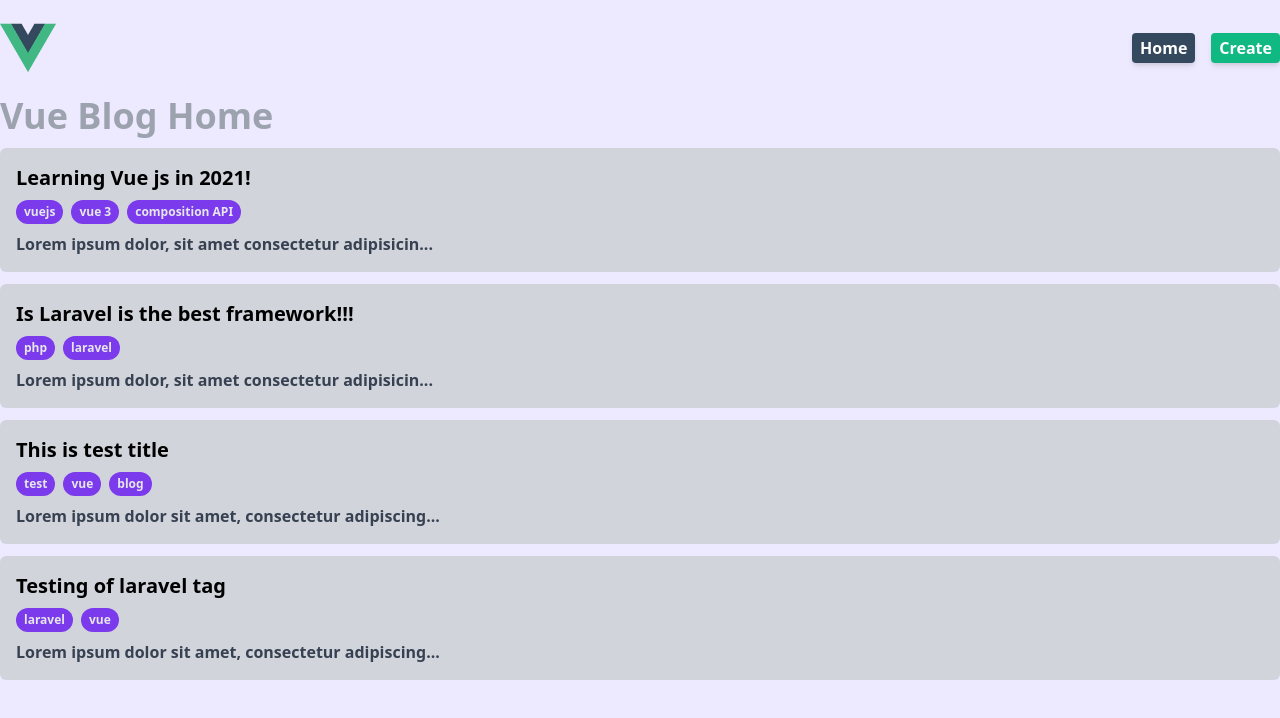
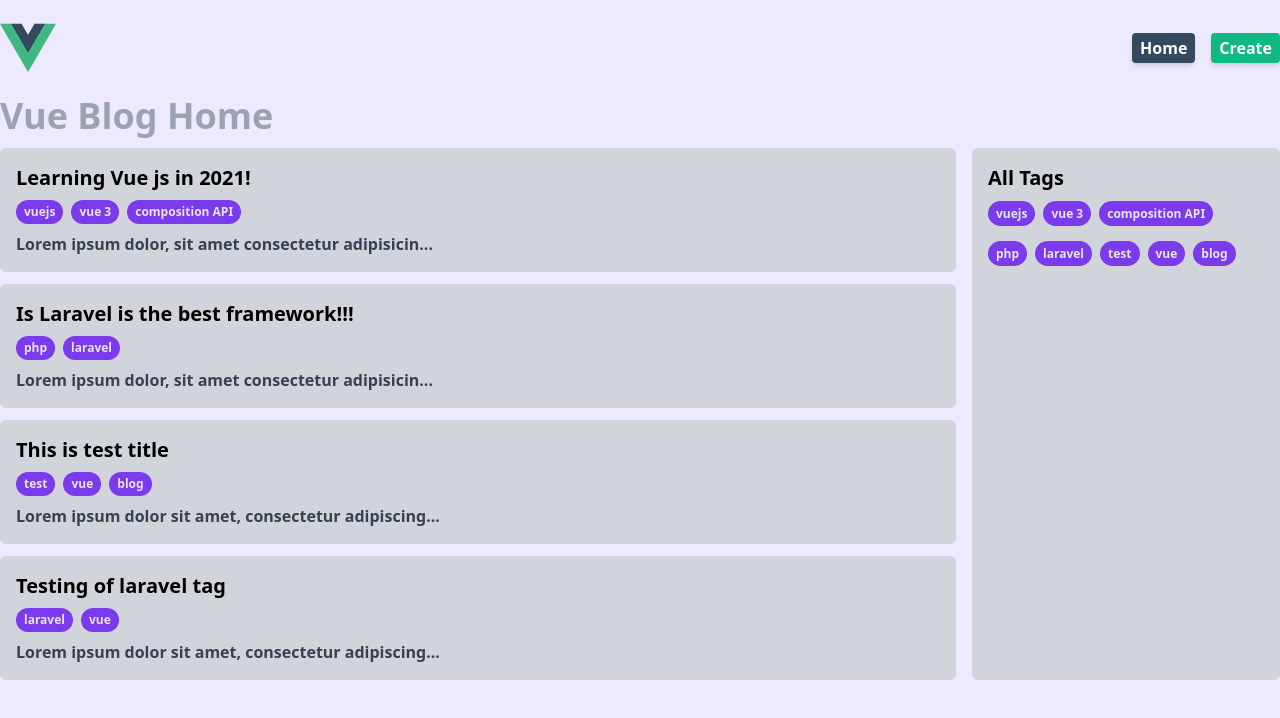
Before and after one commit to Mostakimul/vue-blog-app, a Vue app: page / in a window 1280 px wide. Shown: the top 718 px of the page. Built offline with nearby package versions, Linux system fonts and the light colour scheme; data requests are answered from the project's data file.

Commit message:
showing all tags and filtering by tags

```diff
--- /dev/null
+++ b/src/components/BlogTags.vue
@@ -0,0 +1,34 @@
+<template>
+  <div class="tags bg-gray-300 my-3 p-4 rounded-md">
+    <h3 class="text-xl font-semibold">All Tags</h3>
+    <p v-for="tag in tags" :key="tag" class="inline-block py-2">
+      <router-link
+        :to="{ name: 'BlogTag', params: { tag: tag } }"
+        class="bg-purple-600 text-gray-200 my-2 mr-2 py-1 px-2 text-xs font-semibold rounded-full"
+        >{{ tag }}</router-link
+      >
+    </p>
+  </div>
+</template>
+
+<script>
+import getTags from '../composables/getTags';
+export default {
+  props: {
+    posts: {
+      type: Object,
+    },
+  },
+  setup(props) {
+    const { tags } = getTags(props.posts);
+
+    return { tags };
+  },
+};
+</script>
+
+<style scoped>
+.tags a.router-link-active {
+  background-color: rgba(76, 29, 149, 1);
+}
+</style>
--- /dev/null
+++ b/src/composables/getTags.js
@@ -0,0 +1,19 @@
+import { ref } from 'vue';
+
+const getTags = (posts) => {
+  const tags = ref([]);
+  const allTags = new Set();
+
+  posts.forEach((post) => {
+    post.tags.forEach((tag) => {
+      allTags.add(tag);
+    });
+  });
+
+  // converted set into a array by destrucring
+  tags.value = [...allTags];
+
+  return { tags };
+};
+
+export default getTags;
--- a/src/views/BlogTag.vue
+++ b/src/views/BlogTag.vue
@@ -6,8 +6,9 @@
     <TheError :error="error" />
 
     <!-- Filtered post -->
-    <div v-if="posts.length">
-      <BlogList :posts="filterTagPost" />
+    <div v-if="posts.length" class="grid grid-cols-4 gap-4">
+      <BlogList :posts="filterTagPost" class="col-span-3" />
+      <BlogTags :posts="posts" />
     </div>
     <!-- loading -->
     <TheLoader v-else />
@@ -22,6 +23,7 @@ import BlogList from '../components/BlogList.vue';
 import TheError from '../components/TheError.vue';
 import ThePageTitle from '../components/ThePageTitle.vue';
 import { useRoute } from 'vue-router';
+import BlogTags from '../components/BlogTags.vue';
 
 export default {
   props: {
@@ -34,6 +36,7 @@ export default {
     TheLoader,
     BlogList,
     ThePageTitle,
+    BlogTags,
   },
   setup(props) {
     const page = `All ${props.tag} posts`;
--- a/src/views/Home.vue
+++ b/src/views/Home.vue
@@ -6,8 +6,9 @@
     <!-- error div -->
     <TheError :error="error" />
     <!-- Passign through props -->
-    <div v-if="posts.length">
-      <BlogList :posts="posts" />
+    <div v-if="posts.length" class="grid grid-cols-4 gap-4">
+      <BlogList :posts="posts" class="col-span-3" />
+      <BlogTags :posts="posts" />
     </div>
     <!-- loading -->
     <TheLoader v-else />
@@ -21,6 +22,7 @@ import TheLoader from '../components/TheLoader.vue';
 import TheError from '../components/TheError.vue';
 import TheHeader from '../components/TheHeader.vue';
 import ThePageTitle from '../components/ThePageTitle.vue';
+import BlogTags from '@/components/BlogTags.vue';
 
 export default {
   name: 'Home',
@@ -30,6 +32,7 @@ export default {
     TheError,
     TheHeader,
     ThePageTitle,
+    BlogTags,
   },
   setup() {
     const page = 'Vue Blog Home';
```
